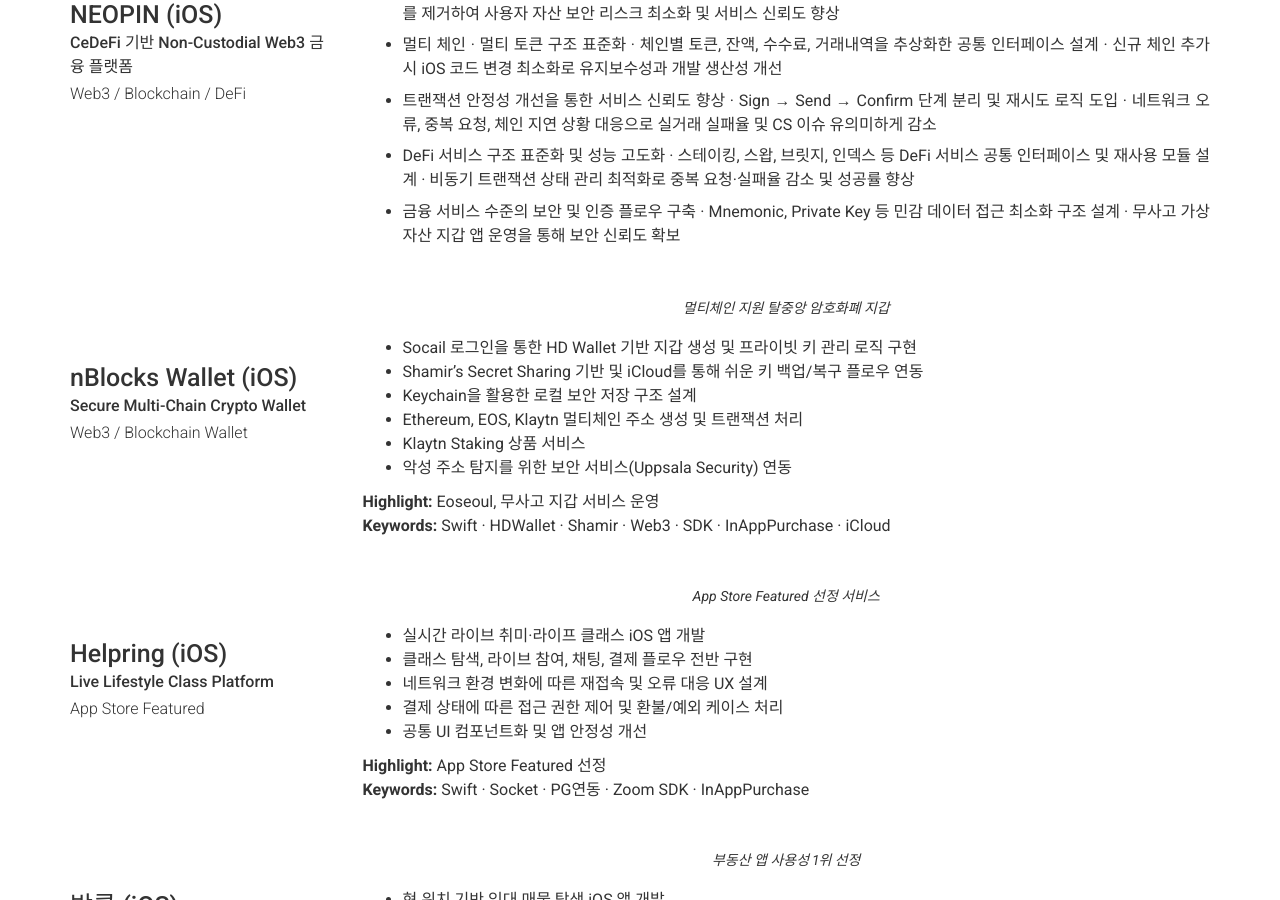
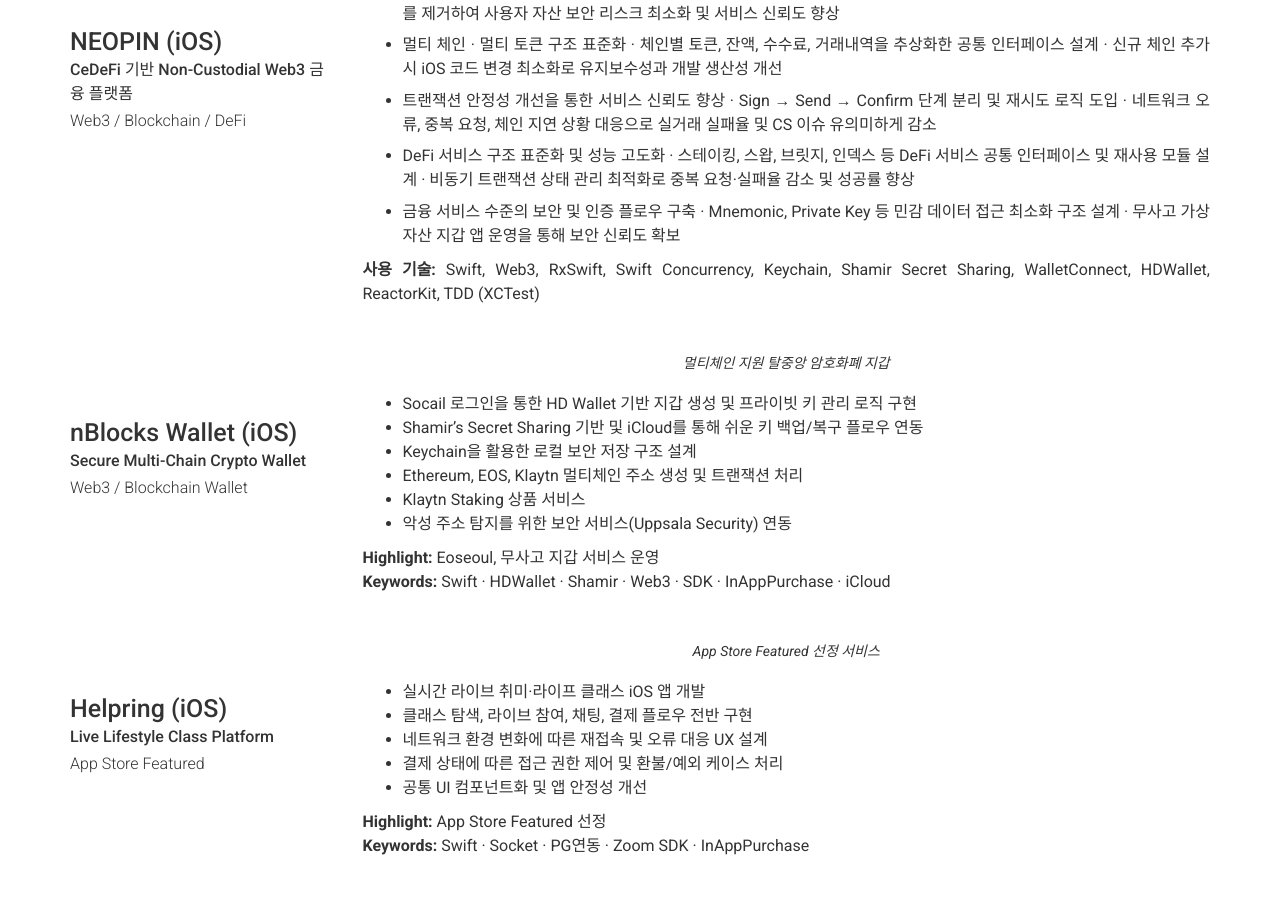
Before and after one commit to toypresent81/toypresent81.github.io, a Jekyll site: the page built from index.md, in a window 1280 px wide and 900 px high, scrolled down 1562 px. Built offline with Jekyll 4.4.1, drawn with Linux system fonts in a browser that asks for light colours; nearby versions of some CDN libraries.

Commit message:
Update _config.yml

```diff
--- a/_config.yml
+++ b/_config.yml
@@ -130,17 +130,8 @@ content:
           - 금융 서비스 수준의 보안 및 인증 플로우 구축
             · Mnemonic, Private Key 등 민감 데이터 접근 최소화 구조 설계
             · 무사고 가상자산 지갑 앱 운영을 통해 보안 신뢰도 확보
-        skills:
-          - Swift
-          - Web3
-          - RxSwift
-          - Swift Concurrency
-          - Keychain
-          - Shamir Secret Sharing
-          - WalletConnect
-          - HDWallet
-          - ReactorKit
-          - TDD (XCTest)
+
+          **사용 기술:** Swift, Web3, RxSwift, Swift Concurrency, Keychain, Shamir Secret Sharing, WalletConnect, HDWallet, ReactorKit, TDD (XCTest)
 
       - layout: left
         title: nBlocks Wallet (iOS)
```
